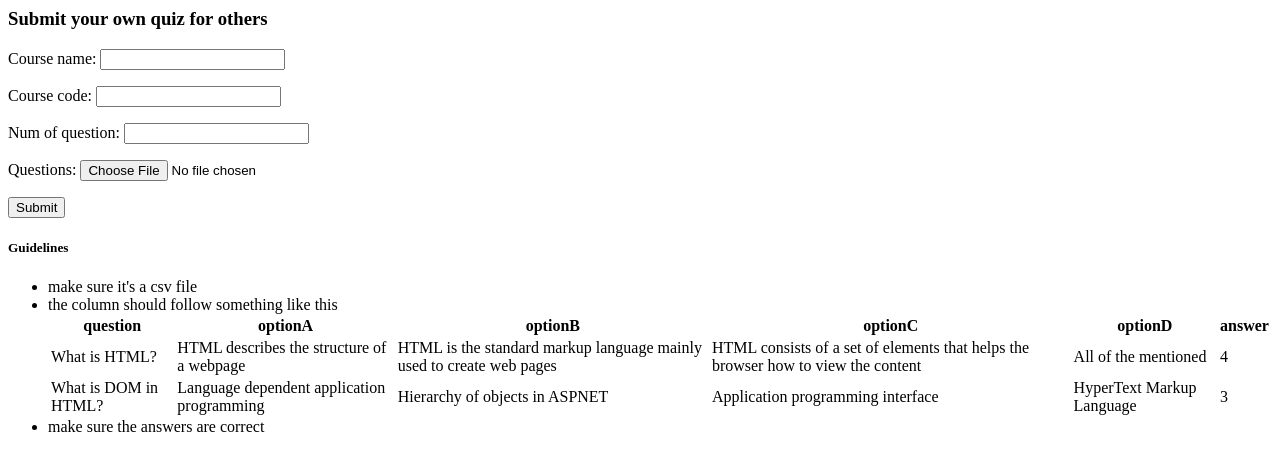
After one commit to izzyskills/quizTrivia, a Django app: page /submit/new-quiz in a window 1280 px wide. The commit adds this page. Shown: the top 471 px of the page. Run offline with Django 4.2, Linux system fonts and the light colour scheme; the visitor is signed in with stand-in values (Sample User, id 1).

Commit message:
added the take_quiz page and submit submit_new_quiz page
fix some error and typos also

```diff
--- a/base/forms.py
+++ b/base/forms.py
@@ -15,3 +15,10 @@ class ProfileCreationForm(ModelForm):
     class Meta:
         model = models.Profile
         fields = ['address', 'mobile', 'profile_pic']
+
+class CourseCreationForm(ModelForm):
+
+    class Meta:
+        model = models.Course
+        fields = '__all__'
+        exclude = ['uploaded_by']
--- a/base/models.py
+++ b/base/models.py
@@ -5,7 +5,7 @@ from django.contrib.auth.models import User
 
 
 class Profile(models.Model):
-    """this is contains addtional info that is not in the User Model"""
+    """this is contains additional info that is not in the User Model"""
     user = models.OneToOneField(User, on_delete=models.CASCADE)
     profile_pic = models.ImageField(
         upload_to='profile_pic/Student/', null=True, blank=True)
@@ -30,7 +30,7 @@ class Course(models.Model):
     course_code = models.CharField(max_length=10)
     num_of_question = models.PositiveIntegerField()
     questions = models.FileField(upload_to='questions/', max_length=100)
-    # to seprate and know who made a quiz.
+    # to separate and know who made a quiz.
     uploaded_by = models.ForeignKey(
         Profile, on_delete=models.SET("deleted user"))
 
--- a/base/urls.py
+++ b/base/urls.py
@@ -5,5 +5,7 @@ urlpatterns = [
     path('login/', views.login_view, name='login'),
     path('register/', views.register_view, name='register'),
     path('', views.home_view, name='home'),
-    path('profile/', views.dashboard_view, name='dashboard')
+    path('profile/', views.dashboard_view, name='dashboard'),
+    path('exam/select/', views.select_exam_view, name='exam_select'),
+    path('submit/new-quiz', views.submit_new_quiz_view, name="new_quiz"),
 ]
--- a/base/views.py
+++ b/base/views.py
@@ -1,7 +1,9 @@
 from django.shortcuts import render, redirect
 from . import models, forms
+import csv,io
 from django.contrib.auth import authenticate, login, logout
 from django.contrib.auth.decorators import login_required
+from django.db.models import Q
 from django.contrib.auth.models import User
 # Create your views here.
 
@@ -51,3 +53,41 @@ def dashboard_view(request):
     context = {'user': user}
 
     return render(request, 'dashboard.html', context)
+
+
+@login_required(login_url='login')
+def select_exam_view(request):
+    q = request.GET.get("q") if request.GET.get('q') != None else ''
+
+    courses = models.Course.objects.filter(
+        Q(course_name__icontains=q) |
+        Q(course_code__icontains=q)
+    )
+
+    context = {'courses': courses}
+    return render(request, 'exam_select.html', context)
+
+@login_required(login_url='login')
+def submit_new_quiz_view(request):
+    course_form = forms.CourseCreationForm()
+    context = {'courseForm':course_form}
+    if request.method == 'POST':
+        course_form = forms.CourseCreationForm(request.POST,request.FILES)
+        if course_form.is_valid():
+            csv_file = io.TextIOWrapper(request.FILES["questions"], encoding='utf-8')
+            reader = csv.DictReader(csv_file)
+            expected_headers = ['question','optiona','optionb','optionc','optiond','answer']
+            headers = [header.lower().strip() for header in reader.fieldnames]
+            if headers != expected_headers:
+                context['error'] = 'invalid header names'
+                return render(request,'submit_new_quiz.html',context)
+            expected_num_questions = request.POST.get('num_of_question')
+            num_of_questions = sum(1 for row in reader)
+            if int(num_of_questions) != int(expected_num_questions):
+                context['error']= f'Expected {expected_num_questions} questions, but found {num_of_questions}'
+                return render(request, 'submit_new_quiz.html',context)
+            course = course_form.save(commit=False)
+            course.uploaded_by = models.Profile.objects.get(user=request.user)
+            course.save()
+
+    return render(request, 'submit_new_quiz.html',context)
--- /dev/null
+++ b/templates/submit_new_quiz.html
@@ -0,0 +1,63 @@
+{% extends 'base.html' %} {% block content %} {% if error %}
+<p>{{error}}</p>
+{% endif %}
+<h3>Submit your own quiz for others</h3>
+<form enctype="multipart/form-data" method="post">
+  {% csrf_token %} {{courseForm.as_p}}
+  <button type="submit">Submit</button>
+</form>
+
+<h5>Guidelines</h5>
+<ul>
+  <li>make sure it's a csv file</li>
+  <li>
+    the column should follow something like this
+    <table>
+      <tr>
+        <th>question</th>
+        <th>optionA</th>
+        <th>optionB</th>
+        <th>optionC</th>
+        <th>optionD</th>
+        <th>answer</th>
+      </tr>
+      <tr>
+        <td>What is HTML?</td>
+        <td>HTML describes the structure of a webpage</td>
+        <td>
+          HTML is the standard markup language mainly used to create web pages
+        </td>
+        <td>
+          HTML consists of a set of elements that helps the browser how to view
+          the content
+        </td>
+        <td>All of the mentioned</td>
+        <td>4</td>
+      </tr>
+      <tr>
+        <td>What is DOM in HTML?</td>
+        <td>Language dependent application programming</td>
+        <td>Hierarchy of objects in ASPNET</td>
+        <td>Application programming interface</td>
+        <td>HyperText Markup Language</td>
+        <td>3</td>
+      </tr>
+    </table>
+  </li>
+  <li>make sure the answers are correct</li>
+</ul>
+
+{% endblock content %}
+<form enctype="multipart/form-data" method="post">
+  {% csrf_token %}
+  <label for="course_code">Course Code</label>
+  <input name="course_code" type="text" /><br />
+  <label for="course_code">Course Title</label>
+  <input name="course_code" type="text" /><br />
+  <label for="num_of_question">No. of questions</label>
+  <input name="num_of_question" type="text" /><br />
+  <label for="questions">Questions</label>
+  <input type="file" name="questions" id="" />
+
+  <button type="submit">Submit</button>
+</form>
```
Also changed, not shown: templates/dashboard.html (+12 -12 lines), templates/exam_select.html (added, +40 -0 lines), 1 other file.
